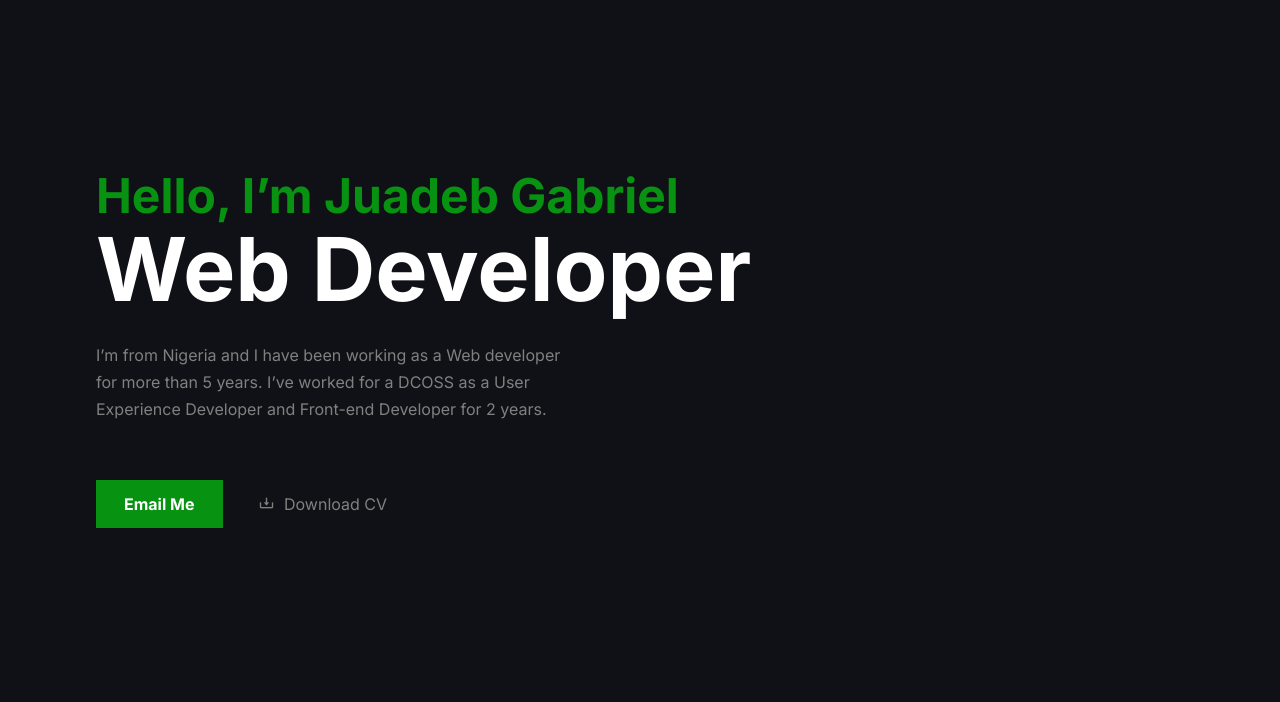
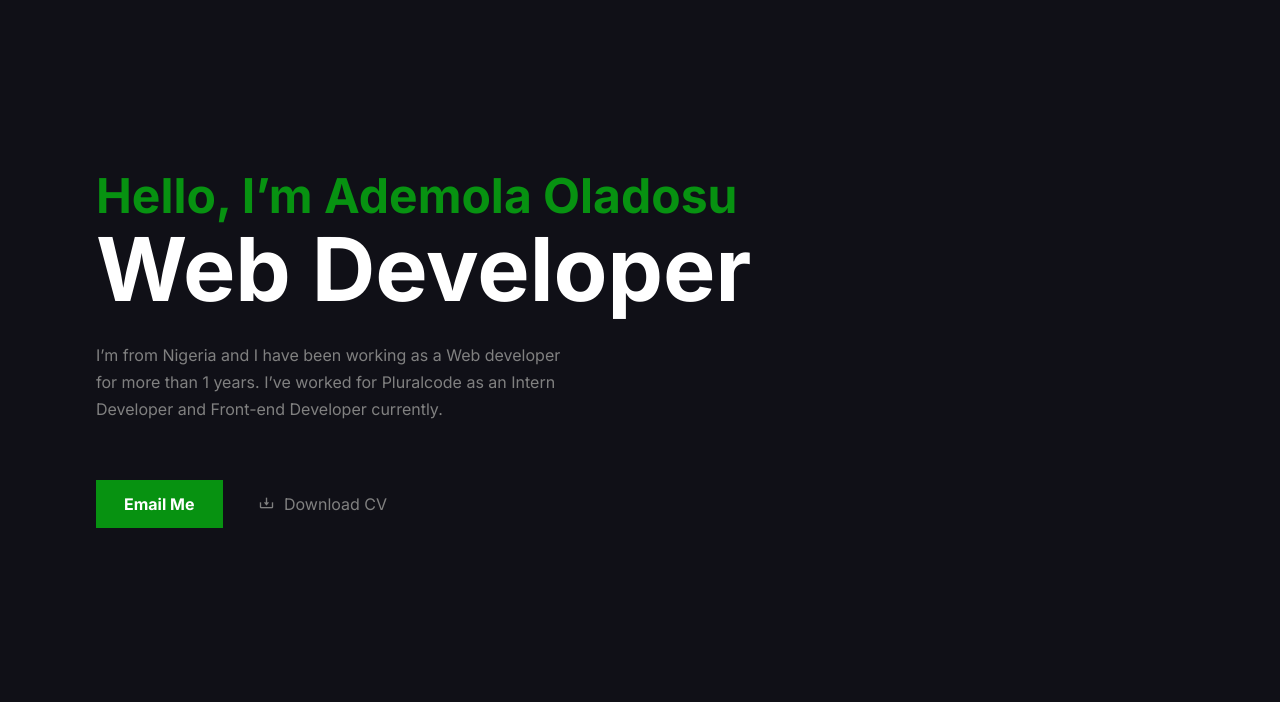
Before and after one commit to Ademez/my_portfolio_website, a plain HTML site: page index.html in a window 1280 px wide. Shown: the part 98-800 px from the top of the page. Drawn offline with nearby package versions, Linux system fonts and the light colour scheme.

Commit message:
FIX: changing the original name to my name

```diff
--- a/index.html
+++ b/index.html
@@ -3,7 +3,7 @@
   <head>
     <meta charset="UTF-8" />
     <meta name="viewport" content="width=device-width, initial-scale=1.0" />
-    <title>Juadeb Gabriel Portfolio</title>
+    <title>Ademola Oladosu Portfolio</title>
     <link rel="stylesheet" href="./style.css" />
     <link
       href="https://unpkg.com/boxicons@2.1.4/css/boxicons.min.css"
@@ -30,12 +30,12 @@
 
     <!-- Hero Section  -->
     <section class="hero_section">
-      <h2>Hello, I’m Juadeb Gabriel</h2>
+      <h2>Hello, I’m Ademola Oladosu</h2>
       <h1>Web Developer</h1>
       <p>
         I’m from Nigeria and I have been working as a Web developer for more
-        than 5 years. I’ve worked for a DCOSS as a User Experience Developer and
-        Front-end Developer for 2 years.
+        than 1 years. I’ve worked for Pluralcode as an Intern Developer and
+        Front-end Developer currently.
       </p>
       <div class="dflex hero_btns">
         <button>Email Me</button>
```
